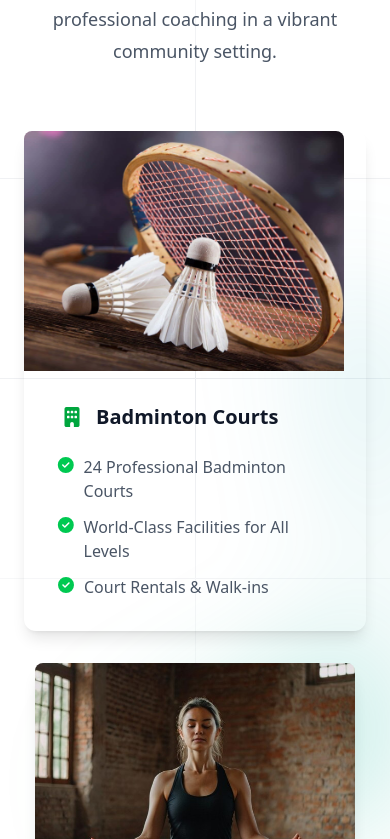
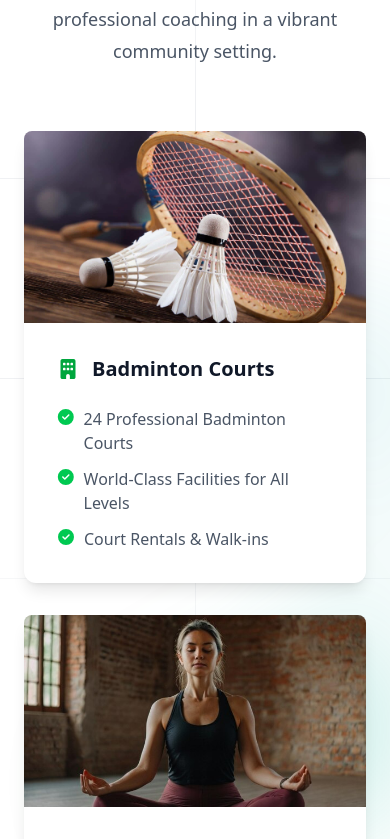
Before and after one commit to kethansai/afonso-management-llc, a Vue app: page / in a window 390 px wide. Shown: the part 1465-2304 px from the top of the page. Built offline with nearby package versions, Linux system fonts and the light colour scheme.

Commit message:
feat: enhance ServicesSection styling for improved layout and responsiveness

```diff
--- a/src/sections/home/ServicesSection.vue
+++ b/src/sections/home/ServicesSection.vue
@@ -82,20 +82,17 @@
       <div class="flex flex-wrap justify-center gap-8">
         <!-- Badminton Courts -->
         <div
-          class="rounded-xl shadow-lg dark:shadow-gray-700/20 hover:shadow-xl dark:hover:shadow-gray-700/30 transition-shadow duration-300"
+          class="rounded-xl shadow-lg bg-white dark:bg-gray-800 w-92 dark:shadow-gray-700/20 hover:shadow-xl dark:hover:shadow-gray-700/30 transition-shadow duration-300"
           v-for="service in services"
           :key="service.title"
         >
           <img
-            class="rounded-t-lg object-cover h-60 w-80"
+            class="rounded-t-lg object-cover aspect-3/2 h-48 w-full"
             :src="service.image"
             :alt="service.title"
           />
-          <div
-            class="inset-0 bg-gradient-to-br to-transparent p-8"
-            :class="`from-${service.color}/10`"
-          >
-            <div class="flex items-center gap-2 mb-6">
+          <div class="rounded-xl p-8">
+            <div class="flex items-center gap-2 mb-6 -ml-1">
               <FAI
                 :icon="service.icon"
                 class="w-8 h-8 text-xl"
```
